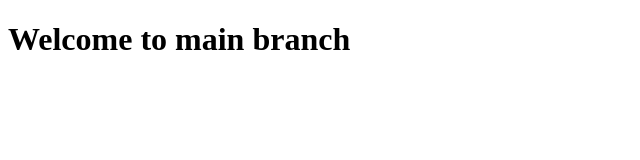
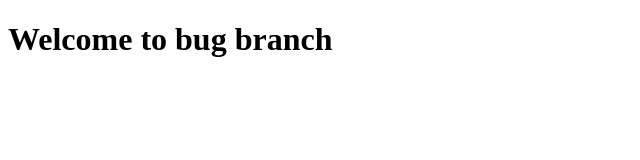
Before and after one commit to lixdroid-sys/exam, a plain HTML site: page index.html in a window 1280 px wide. Shown: the whole page, without its empty margins (0-640 px from the left). Drawn offline with Linux system fonts and the light colour scheme.

Commit message:
conflict

```diff
--- a/index.html
+++ b/index.html
@@ -6,6 +6,6 @@
     <title>Document</title>
 </head>
 <body>
-    <h1>Welcome to main branch</h1>
+    <h1>Welcome to bug branch</h1>
 </body>
 </html>
```
